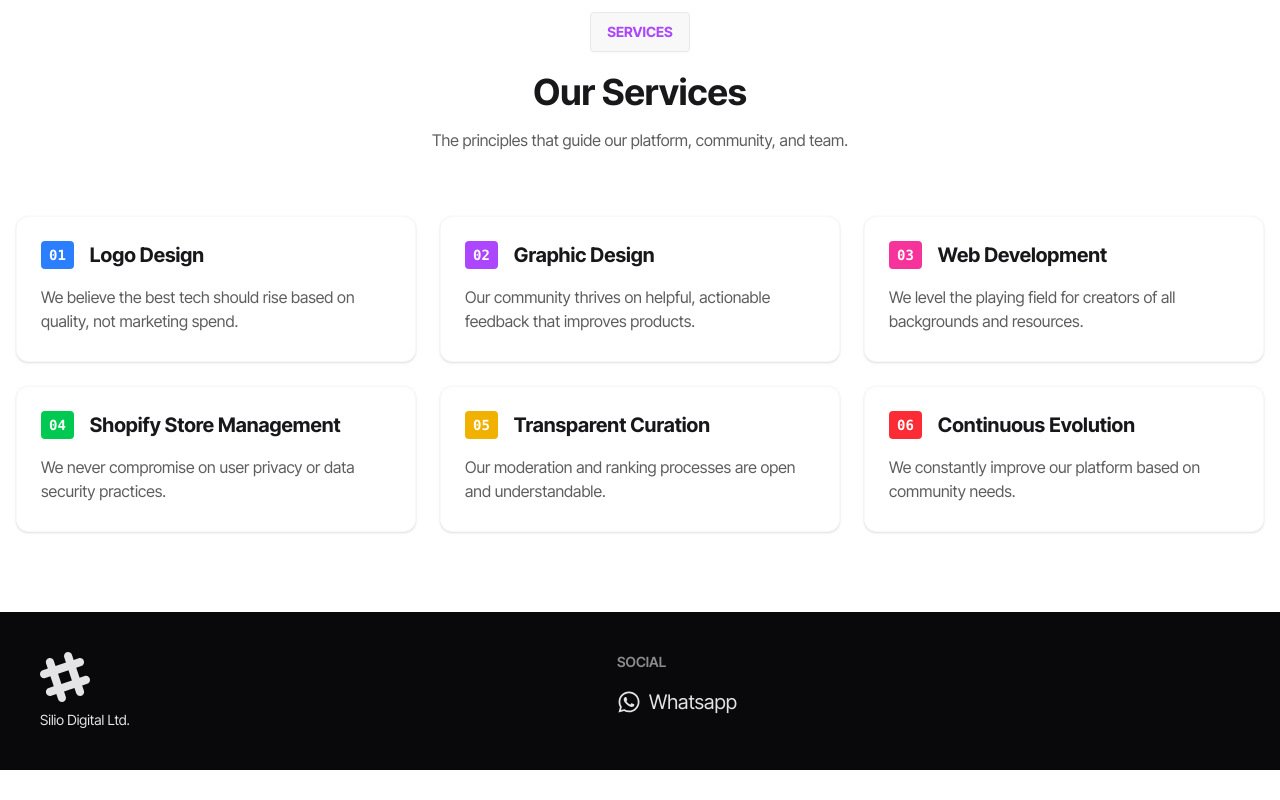
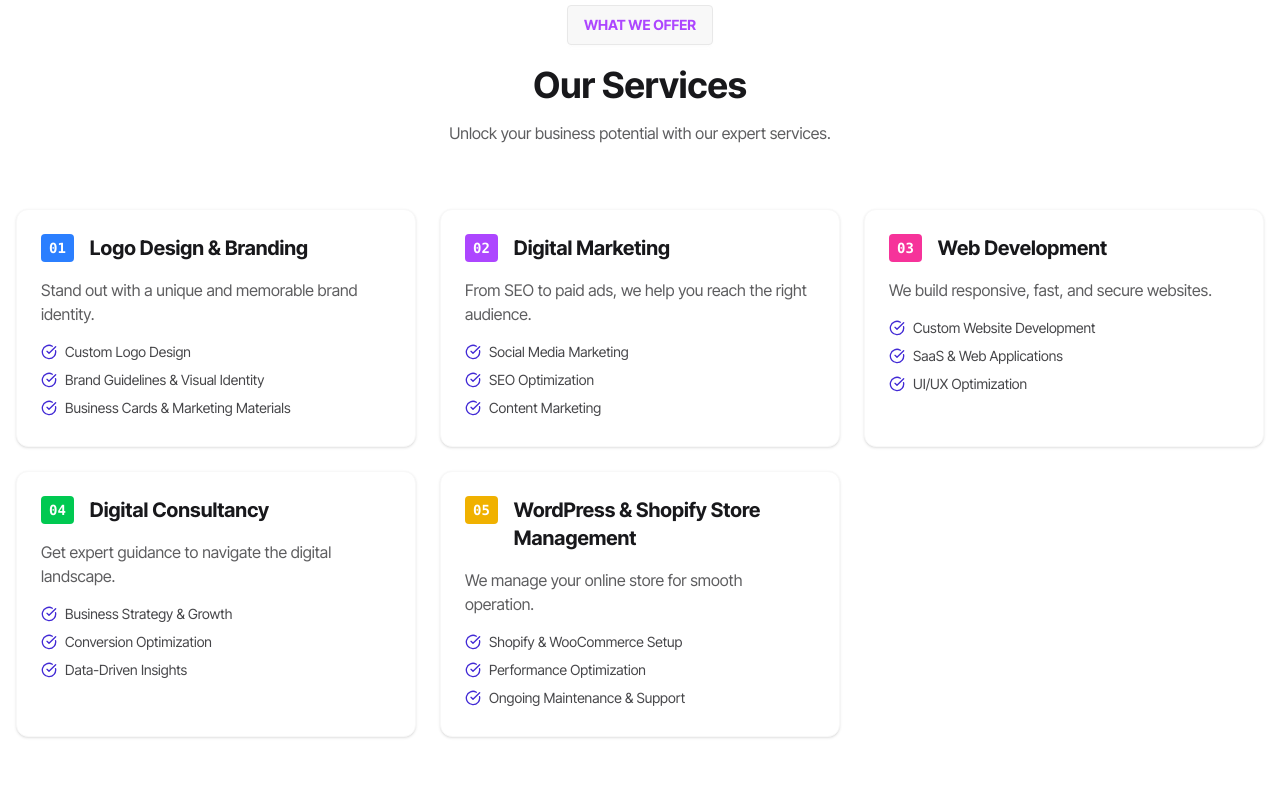
Before and after one commit to ornobaadi/Silio-Digital, a React (Vite) app: page / in a window 1280 px wide. Shown: the part 960-1760 px from the top of the page. Before the commit the page ends 1730 px from the top, so only its background shows below. Built offline with nearby package versions, Linux system fonts and the light colour scheme.

Commit message:
Services redesign

```diff
--- a/package.json
+++ b/package.json
@@ -13,6 +13,7 @@
     "@tailwindcss/vite": "^4.0.10",
     "localforage": "^1.10.0",
     "lucide": "^0.477.0",
+    "lucide-react": "^0.479.0",
     "match-sorter": "^8.0.0",
     "motion": "^12.4.10",
     "react": "^19.0.0",
--- a/src/pages/Home/About.jsx
+++ b/src/pages/Home/About.jsx
@@ -1,7 +1,8 @@
 import React from 'react';
-import { motion } from "motion/react"
+import { motion } from "framer-motion";
+import { CheckCircle } from "lucide-react";
 
-const ServiceCard = ({ number, title, description, color }) => {
+const ServiceCard = ({ number, title, description, points, color }) => {
     return (
         <motion.div
             initial={{ opacity: 0, scale: 0.95 }}
@@ -18,16 +19,23 @@ const ServiceCard = ({ number, title, description, color }) => {
                     </span>
                     <h3 className="text-xl font-bold group-hover:text-primary transition-colors">{title}</h3>
                 </div>
-                <p className="text-base-content/70">{description}</p>
+                <p className="text-base-content/70 mb-4">{description}</p>
+                <ul className="space-y-2">
+                    {points.map((point, index) => (
+                        <li key={index} className="flex items-center gap-2 text-sm text-base-content/80">
+                            <CheckCircle className="w-4 h-4 text-primary" />
+                            {point}
+                        </li>
+                    ))}
+                </ul>
             </div>
             <div className={`h-1 w-full ${color} opacity-70 transform scale-x-0 group-hover:scale-x-100 origin-left transition-transform duration-300`}></div>
         </motion.div>
     );
 };
 
-const About = () => {
+const Services = () => {
     return (
-        <div>
         <section className="py-20">
             <div className="container mx-auto px-4">
                 <motion.div
@@ -37,60 +45,79 @@ const About = () => {
                     transition={{ duration: 0.5 }}
                     className="text-center mb-16"
                 >
-                        <h4 className="btn pointer-events-none text-purple-500 uppercase text-sm font-bold my-5">Services</h4>
+                    <h4 className="btn pointer-events-none text-purple-500 uppercase text-sm font-bold my-5">
+                        What we offer
+                    </h4>
                     <h2 className="text-3xl md:text-4xl font-bold mb-4">Our Services</h2>
                     <p className="text-base-content/70 max-w-3xl mx-auto">
-                            The principles that guide our platform, community, and team.
+                        Unlock your business potential with our expert services.
                     </p>
                 </motion.div>
 
                 <div className="grid grid-cols-1 md:grid-cols-3 gap-6">
                     <ServiceCard
                         number="01"
-                            title="Logo Design"
-                            description="We believe the best tech should rise based on quality, not marketing spend."
+                        title="Logo Design & Branding"
+                        description="Stand out with a unique and memorable brand identity."
+                        points={[
+                            "Custom Logo Design",
+                            "Brand Guidelines & Visual Identity",
+                            "Business Cards & Marketing Materials"
+                        ]}
                         color="bg-blue-500"
                     />
 
                     <ServiceCard
                         number="02"
-                            title="Graphic Design"
-                            description="Our community thrives on helpful, actionable feedback that improves products."
+                        title="Digital Marketing"
+                        description="From SEO to paid ads, we help you reach the right audience."
+                        points={[
+                            "Social Media Marketing",
+                            "SEO Optimization",
+                            "Content Marketing"
+                        ]}
                         color="bg-purple-500"
                     />
 
                     <ServiceCard
                         number="03"
                         title="Web Development"
-                            description="We level the playing field for creators of all backgrounds and resources."
+                        description="We build responsive, fast, and secure websites."
+                        points={[
+                            "Custom Website Development",
+                            "SaaS & Web Applications",
+                            "UI/UX Optimization"
+                        ]}
                         color="bg-pink-500"
                     />
 
                     <ServiceCard
                         number="04"
-                            title="Shopify Store Management"
-                            description="We never compromise on user privacy or data security practices."
+                        title="Digital Consultancy"
+                        description="Get expert guidance to navigate the digital landscape."
+                        points={[
+                            "Business Strategy & Growth",
+                            "Conversion Optimization",
+                            "Data-Driven Insights"
+                        ]}
                         color="bg-green-500"
                     />
 
                     <ServiceCard
                         number="05"
-                            title="Transparent Curation"
-                            description="Our moderation and ranking processes are open and understandable."
+                        title="WordPress & Shopify Store Management"
+                        description="We manage your online store for smooth operation."
+                        points={[
+                            "Shopify & WooCommerce Setup",
+                            "Performance Optimization",
+                            "Ongoing Maintenance & Support"
+                        ]}
                         color="bg-yellow-500"
-                        />
-
-                        <ServiceCard
-                            number="06"
-                            title="Continuous Evolution"
-                            description="We constantly improve our platform based on community needs."
-                            color="bg-red-500"
                     />
                 </div>
             </div>
         </section>
-        </div>
     );
 };
 
-export default About;
+export default Services;
--- a/src/pages/Home/Banner.jsx
+++ b/src/pages/Home/Banner.jsx
@@ -5,11 +5,10 @@ const Banner = () => {
         <div>
             <div className="hero bg-base-200 min-h-screen">
                 <div className="hero-content text-center">
-                    <div className="max-w-md">
-                        <h1 className="text-5xl font-bold">Hello there</h1>
+                    <div className="max-w-2xl">
+                        <h1 className="text-5xl font-bold">Empowering Your <br /> Digital Presence</h1>
                         <p className="py-6">
-                            Provident cupiditate voluptatem et in. Quaerat fugiat ut assumenda excepturi exercitationem
-                            quasi. In deleniti eaque aut repudiandae et a id nisi.
+                        We help businesses thrive with stunning designs, strategic marketing, and seamless development. From logo creation to full-scale web solutions, we bring your vision to life.
                         </p>
                         <button className="btn btn-primary">Get Started</button>
                     </div>
--- a/src/shared/Footer.jsx
+++ b/src/shared/Footer.jsx
@@ -19,14 +19,14 @@ const Footer = () => {
                         d="M22.672 15.226l-2.432.811.841 2.515c.33 1.019-.209 2.127-1.23 2.456-1.15.325-2.148-.321-2.463-1.226l-.84-2.518-5.013 1.677.84 2.517c.391 1.203-.434 2.542-1.831 2.542-.88 0-1.601-.564-1.86-1.314l-.842-2.516-2.431.809c-1.135.328-2.145-.317-2.463-1.229-.329-1.018.211-2.127 1.231-2.456l2.432-.809-1.621-4.823-2.432.808c-1.355.384-2.558-.59-2.558-1.839 0-.817.509-1.582 1.327-1.846l2.433-.809-.842-2.515c-.33-1.02.211-2.129 1.232-2.458 1.02-.329 2.13.209 2.461 1.229l.842 2.515 5.011-1.677-.839-2.517c-.403-1.238.484-2.553 1.843-2.553.819 0 1.585.509 1.85 1.326l.841 2.517 2.431-.81c1.02-.33 2.131.211 2.461 1.229.332 1.018-.21 2.126-1.23 2.456l-2.433.809 1.622 4.823 2.433-.809c1.242-.401 2.557.484 2.557 1.838 0 .819-.51 1.583-1.328 1.847m-8.992-6.428l-5.01 1.675 1.619 4.828 5.011-1.674-1.62-4.829z"></path>
                 </svg>
                 <p>
-                    Silio Digital Ltd.
+                    Silio Digital Agency
                 </p>
             </aside>
             <nav>
                 <h6 className="footer-title">Social</h6>
                 <div className="grid grid-flow-col gap-4">
                     <a>
-                        <Link className='flex items-center gap-2 hover:text-green-400'>
+                        <Link to="https://wa.me/+8801646846514?text=Hello%20there!%20I%20would%20like%20to%20discuss%20about%20a%20Project." className='flex items-center gap-2 hover:text-green-400'>
                             <FaWhatsapp className='text-2xl' />
                             <p className='text-xl'>Whatsapp</p>
                         </Link>
--- a/src/shared/Navbar.jsx
+++ b/src/shared/Navbar.jsx
@@ -23,7 +23,7 @@ const Navbar = () => {
                         <a className="btn btn-ghost text-xl">Silio Digital</a>
                     </div>
                     <div className="navbar-center hidden lg:flex">
-                        <ul className="menu menu-horizontal px-1 text-lg">
+                        <ul className="menu menu-horizontal px-1 text-md">
                             {links}
                         </ul>
                     </div>
```
Also changed, not shown: 1 other file (tests, documents, lock files or other folders). Lines whose indentation alone changed are shown as unchanged.
